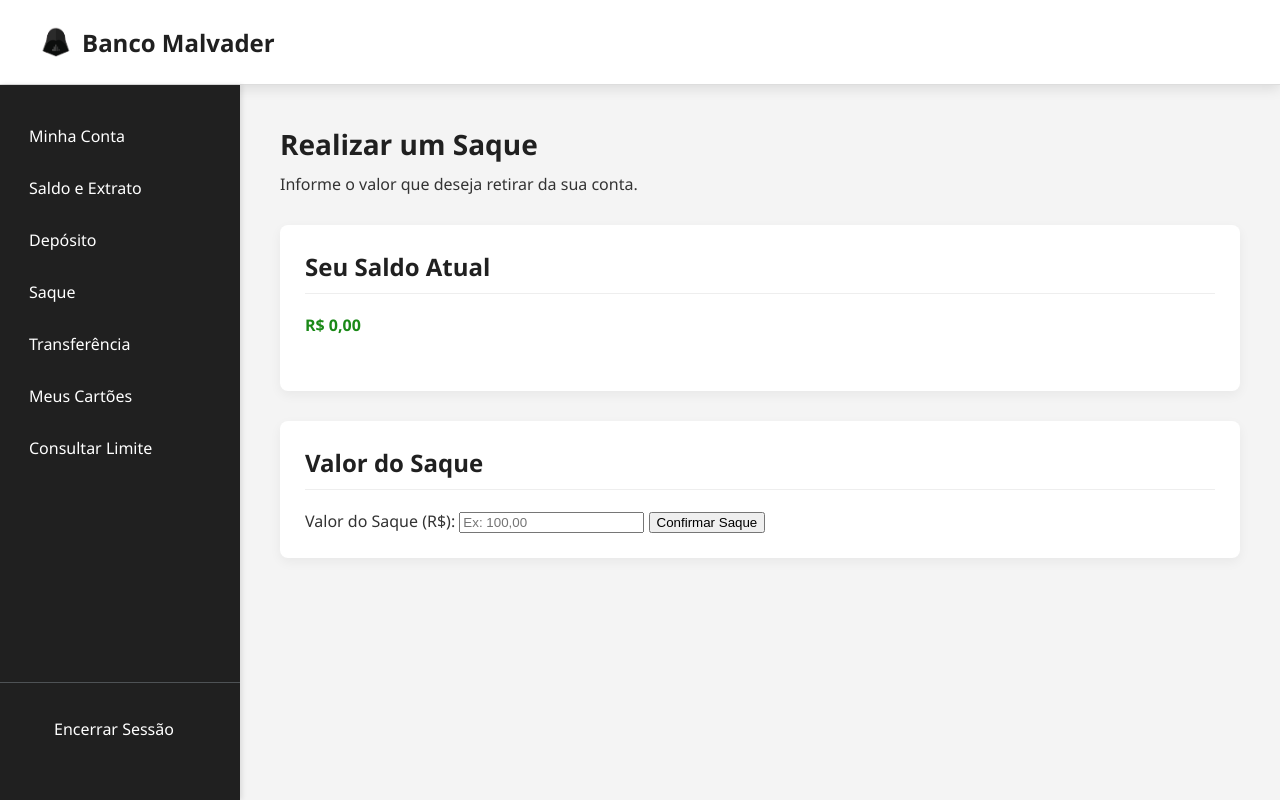
After one commit to Nathanael-Vic/Trabalho-LBD-Main, a Flask app: template templates/saque.html in a window 1280 px wide. The commit adds this page. Run offline with Flask 3, Linux system fonts and the light colour scheme; the template is opened without the code that fills it, so the values that code supplies are empty; parts of the project's set-up code (start-up, migrations or seed data) failed here and were passed over.

Commit message:
OTP Update

```diff
--- a/app.py
+++ b/app.py
@@ -1,4 +1,4 @@
-# app.py (VERSÃO FINAL COM CORREÇÃO DE COMPATIBILIDADE)
+# app.py (VERSÃO CORRIGIDA E ORGANIZADA)
 
 # ================== IMPORTAÇÕES ==================
 # Flask e extensões
@@ -28,9 +28,6 @@ from googleapiclient.errors import HttpError
 SCOPES = ['https://www.googleapis.com/auth/gmail.send']
 
 def enviar_email_otp(destinatario, nome_usuario, otp):
-    """
-    Autentica com a API do Gmail e envia um e-mail com o código OTP.
-    """
     creds = None
     if os.path.exists('token.json'):
         creds = Credentials.from_authorized_user_file('token.json', SCOPES)
@@ -66,6 +63,7 @@ def create_app():
     migrate = Migrate(app, db)
 
     # ================== DECORADOR DE AUTENTICAÇÃO ==================
+    # Definido aqui dentro, então só pode ser usado por rotas aqui dentro.
     def login_required(role=None):
         def decorator(f):
             @wraps(f)
@@ -81,6 +79,8 @@ def create_app():
         return decorator
 
     # ================== ROTAS ==================
+    # Todas as rotas do app devem ser definidas aqui dentro.
+
     @app.route('/')
     def index():
         return render_template('index.html')
@@ -125,19 +125,11 @@ def create_app():
         if request.method == 'POST':
             submitted_otp = request.form.get('otp')
 
-            # ===== ALTERAÇÃO À PROVA DE FALHAS =====
-            # Pega a data de expiração do banco
             expiracao = usuario.otp_expiracao
-
-            # Se a data do banco for "naive" (sem fuso), esta checagem adiciona o fuso UTC.
-            # Se a data já for "aware" (com fuso), esta linha não altera nada.
-            # Isso garante compatibilidade com dados antigos e novos.
             if expiracao and expiracao.tzinfo is None:
                 expiracao = expiracao.replace(tzinfo=timezone.utc)
-            # =========================================
 
             if usuario.otp_ativo == submitted_otp and expiracao and datetime.now(timezone.utc) < expiracao:
-                # Sucesso!
                 usuario.otp_ativo = None
                 usuario.otp_expiracao = None
                 db.session.commit()
@@ -152,7 +144,6 @@ def create_app():
                 else:
                     return redirect(url_for('dashboard_funcionario'))
             else:
-                # Falha
                 flash('Código OTP inválido ou expirado. Por favor, faça o login novamente para gerar um novo código.', 'danger')
                 session.pop('id_usuario_para_verificar', None)
                 return redirect(url_for('index'))
@@ -184,6 +175,24 @@ def create_app():
                                nome_usuario=funcionario.usuario.nome,
                                cargo=funcionario.cargo)
 
+    # ================== ROTAS DE DEPÓSITO E SAQUE (MOVIDAS PARA O LUGAR CORRETO) ==================
+    @app.route('/deposito')
+    @login_required(role='Cliente')
+    def deposito():
+        usuario = Usuario.query.get(session['user_id'])
+        return render_template('deposito.html', nome_usuario=usuario.nome)
+
+    @app.route('/saque')
+    @login_required(role='Cliente')
+    def saque():
+        cliente = Cliente.query.filter_by(id_usuario=session['user_id']).first_or_404()
+        saldo_atual = cliente.contas[0].saldo if cliente.contas else 0.0
+
+        return render_template('saque.html',
+                               nome_usuario=cliente.usuario.nome,
+                               saldo=saldo_atual)
+
+    # A função create_app deve retornar a instância do app no final
     return app
 
 # ================== EXECUÇÃO ==================
--- a/static/css/style.css
+++ b/static/css/style.css
@@ -107,7 +107,6 @@ header {
 .conteudo-principal p {
   margin: 0 0 30px 0;
   font-size: 16px;
-  color: #666;
 }
 
 /* COMPONENTES REUTILIZÁVEIS (CARDS, BOTÕES) */
--- a/templates/components/menu_lateral_cliente.html
+++ b/templates/components/menu_lateral_cliente.html
@@ -1,10 +1,31 @@
 <nav class="menu-lateral">
     <div class="menu-links">
         <ul>
-      <li><a href="#">Minha Conta</a></li>
-      <li><a href="#">Saldo e Extrato</a></li>
-      <li><a href="#">Depósito</a></li>
-      <li><a href="#">Saque</a></li>
+            <li>
+                <a href="{{ url_for('dashboard_cliente') }}"
+                   class="{{ 'active' if request.endpoint == 'dashboard_cliente' }}">
+                   Minha Conta
+                </a>
+            </li>
+
+            <li>
+                <a href="#">Saldo e Extrato</a>
+            </li>
+
+            <li>
+                <a href="{{ url_for('deposito') }}"
+                   class="{{ 'active' if request.endpoint == 'deposito' }}">
+                   Depósito
+                </a>
+            </li>
+
+            <li>
+                <a href="{{ url_for('saque') }}"
+                   class="{{ 'active' if request.endpoint == 'saque' }}">
+                   Saque
+                </a>
+            </li>
+
             <li><a href="#">Transferência</a></li>
             <li><a href="#">Meus Cartões</a></li>
             <li><a href="#">Consultar Limite</a></li>
--- /dev/null
+++ b/templates/saque.html
@@ -0,0 +1,48 @@
+<!DOCTYPE html>
+<html lang="pt-br">
+
+<head>
+    <meta charset="UTF-8" />
+    <meta name="viewport" content="width=device-width, initial-scale=1.0">
+    <title>Banco Malvader - Saque</title>
+
+    <link rel="stylesheet" href="{{ url_for('static', filename='css/style.css') }}" />
+    <link rel="stylesheet" href="{{ url_for('static', filename='css/dashboard_cliente.css') }}" />
+
+    <link rel="icon" type="image/png" href="{{ url_for('static', filename='img/darth.png') }}" />
+</head>
+
+<body>
+
+    {% include 'components/header.html' %}
+
+    <main class="container-home">
+
+        {% include 'components/menu_lateral_cliente.html' %}
+
+        <section class="conteudo-principal">
+            <h1>Realizar um Saque</h1>
+            <p>Informe o valor que deseja retirar da sua conta.</p>
+
+            <div class="card">
+                <h2>Seu Saldo Atual</h2>
+                <p class="saldo">
+                    {{ "R$ {:,.2f}".format(saldo | float).replace(',', 'X').replace('.', ',').replace('X', '.') }}
+                </p>
+            </div>
+
+            <div class="card">
+                <h2>Valor do Saque</h2>
+                <form method="POST" action=""> <label for="valor_saque">Valor do Saque (R$):</label>
+                    <input type="number" id="valor_saque" name="valor_saque" class="input-form"
+                           placeholder="Ex: 100,00" step="0.01" min="1" required>
+
+                    <button type="submit" class="btn-principal">Confirmar Saque</button>
+                </form>
+            </div>
+
+        </section>
+    </main>
+</body>
+
+</html>
```
Also changed, not shown: templates/deposito.html (added, +42 -0 lines), token.json (+1 -1 lines). Lines whose indentation alone changed are shown as unchanged.
